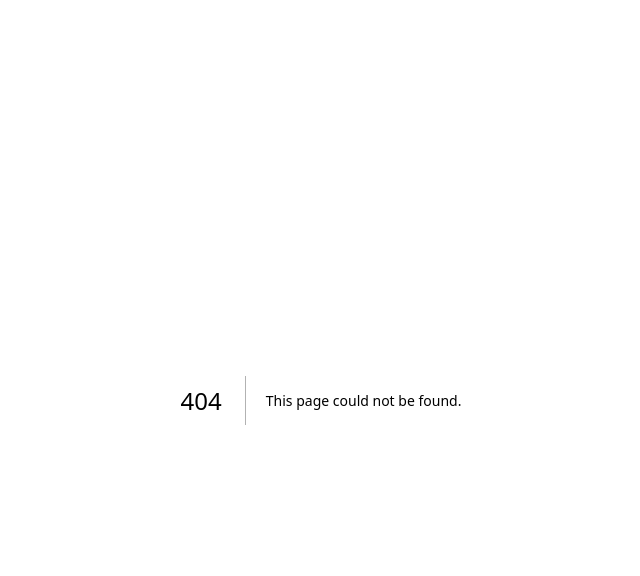
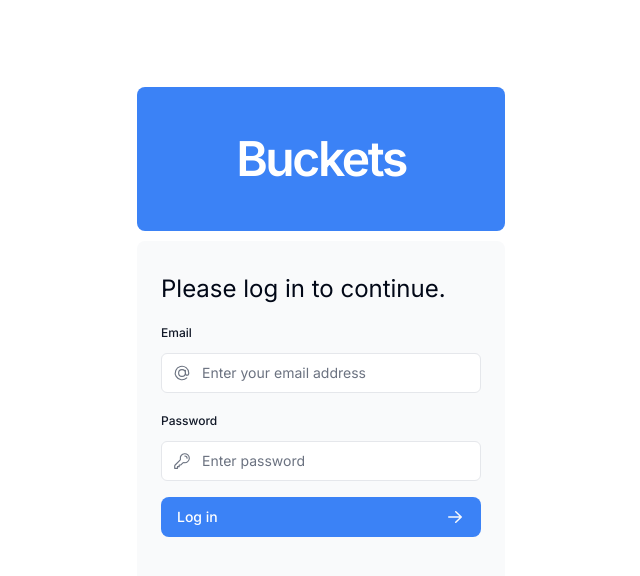
Before and after one commit to montblake/next-buckets, a Next.js app: page /login in a window 1280 px wide. Before the commit this address had no page. Shown: the top 576 px of the page, without its empty margins (319-959 px from the left). Built offline with nearby package versions, Linux system fonts and the light colour scheme; a web font is replaced by a local one.

Commit message:
Add Auth

```diff
--- a/app/buckets/layout.tsx
+++ b/app/buckets/layout.tsx
@@ -6,9 +6,9 @@
   return (
     <div className="relative flex h-screen w-screen flex-col items-center justify-start space-y-4 text-foreground">
       <BucketsHeader />
-      <div className="absolute top-4 right-4">
+      {/* <div className="absolute top-4 right-4">
         <ModeToggle />
-      </div>
+      </div> */}
       {children}
 
       <BucketsFooter />
--- a/app/lib/actions.ts
+++ b/app/lib/actions.ts
@@ -4,6 +4,8 @@
 import { sql } from '@vercel/postgres';
 import { revalidatePath } from 'next/cache';
 import { redirect } from 'next/navigation';
+import { signIn } from '@/../auth';
+import { AuthError } from 'next-auth';
 
 const FormSchema = z.object({
   id: z.string(),
@@ -122,3 +124,22 @@
   }
   revalidatePath('/buckets');
 }
+
+export async function authenticate(
+  prevState: string | undefined,
+  formData: FormData,
+) {
+  try {
+    await signIn('credentials', formData);
+  } catch (error) {
+    if (error instanceof AuthError) {
+      switch (error.type) {
+        case 'CredentialsSignin':
+          return 'Invalid credentials.';
+        default:
+          return 'Something went wrong.';
+      }
+    }
+    throw error;
+  }
+}
--- /dev/null
+++ b/app/login/page.tsx
@@ -0,0 +1,15 @@
+import BucketsLogo from '@/ui/components/buckets-logo';
+import LoginForm from '@/ui/components/login-form';
+
+export default function LoginPage() {
+  return (
+    <main className="flex items-center justify-center md:h-screen">
+      <div className="relative mx-auto flex w-full max-w-[400px] flex-col space-y-2.5 p-4 md:-mt-32">
+        <div className="flex h-20 w-full rounded-lg bg-blue-500 p-3 md:h-36 overflow-hidden justify-center items-center text-white">
+          <h1 className="text-5xl font-semibold tracking-tighter">Buckets</h1>
+        </div>
+        <LoginForm />
+      </div>
+    </main >
+  );
+}
--- a/app/ui/components/buckets-header.tsx
+++ b/app/ui/components/buckets-header.tsx
@@ -1,6 +1,8 @@
 // import Search from '@/ui/components/search';
 import { CreateBucket } from '@/ui/components/buttons';
-
+import { ModeToggle } from '@/ui/components/mode-toggle';
+import { signOut } from '@/../auth';
+import { PowerIcon } from '@heroicons/react/24/outline';
 
 export default function BucketsHeader() {
   return (
@@ -11,8 +13,20 @@
 
       <h1 className="text-[48px] font-bold">buckets</h1>
 
-
-      {/* <Search placeholder={"Filter buckets by term..."} /> */}
+      <div className="absolute top-4 right-4">
+        <ModeToggle />
+      </div>
+      <form
+        action={async () => {
+          'use server';
+          await signOut();
+        }}
+      >
+        <button className="flex h-[48px] grow items-center justify-center gap-2 rounded-md bg-gray-50 p-3 text-sm font-medium hover:bg-sky-100 hover:text-blue-600 md:flex-none md:justify-start md:p-2 md:px-3">
+          <PowerIcon className="w-6" />
+          <div className="hidden md:block">Sign Out</div>
+        </button>
+      </form>
       <CreateBucket />
 
 
--- /dev/null
+++ b/app/ui/components/buckets-logo.tsx
@@ -0,0 +1,7 @@
+import Image from 'next/image';
+
+export default function BucketsLogo() {
+  return (
+    <Image src="/buckets-logo.png" alt="Buckets Logo" width={400} height={400} />
+  );
+}
--- /dev/null
+++ b/app/ui/components/login-form.tsx
@@ -0,0 +1,89 @@
+'use client'
+
+import {
+  AtSymbolIcon,
+  KeyIcon,
+  ExclamationCircleIcon,
+} from '@heroicons/react/24/outline';
+import { ArrowRightIcon } from '@heroicons/react/20/solid';
+import { Button } from './button';
+import { useFormState, useFormStatus } from 'react-dom';
+import { authenticate } from '@/lib/actions';
+
+export default function LoginForm() {
+  const [errorMessage, dispatch] = useFormState(authenticate, undefined);
+
+  return (
+    <form action={dispatch} className="space-y-3">
+      <div className="flex-1 rounded-lg bg-gray-50 px-6 pb-4 pt-8">
+        <h1 className={`mb-3 text-2xl`}>
+          Please log in to continue.
+        </h1>
+        <div className="w-full">
+          <div>
+            <label
+              className="mb-3 mt-5 block text-xs font-medium text-gray-900"
+              htmlFor="email"
+            >
+              Email
+            </label>
+            <div className="relative">
+              <input
+                className="peer block w-full rounded-md border border-gray-200 py-[9px] pl-10 text-sm outline-2 placeholder:text-gray-500"
+                id="email"
+                type="email"
+                name="email"
+                placeholder="Enter your email address"
+                required
+              />
+              <AtSymbolIcon className="pointer-events-none absolute left-3 top-1/2 h-[18px] w-[18px] -translate-y-1/2 text-gray-500 peer-focus:text-gray-900" />
+            </div>
+          </div>
+          <div className="mt-4">
+            <label
+              className="mb-3 mt-5 block text-xs font-medium text-gray-900"
+              htmlFor="password"
+            >
+              Password
+            </label>
+            <div className="relative">
+              <input
+                className="peer block w-full rounded-md border border-gray-200 py-[9px] pl-10 text-sm outline-2 placeholder:text-gray-500"
+                id="password"
+                type="password"
+                name="password"
+                placeholder="Enter password"
+                required
+                minLength={6}
+              />
+              <KeyIcon className="pointer-events-none absolute left-3 top-1/2 h-[18px] w-[18px] -translate-y-1/2 text-gray-500 peer-focus:text-gray-900" />
+            </div>
+          </div>
+        </div>
+        <LoginButton />
+        <div
+          className="flex h-8 items-end space-x-1"
+          aria-live="polite"
+          aria-atomic="true"
+        >
+          {errorMessage && (
+            <>
+              <ExclamationCircleIcon className="h-5 w-5 text-red-500" />
+              <p className="text-sm text-red-500">{errorMessage}</p>
+            </>
+          )}
+        </div>
+      </div>
+    </form>
+  );
+}
+
+function LoginButton() {
+  const { pending } = useFormStatus();
+
+  return (
+    <Button className="mt-4 w-full" aria-disabled={pending}>
+      Log in <ArrowRightIcon className="ml-auto h-5 w-5 text-gray-50" />
+    </Button>
+  );
+}
--- /dev/null
+++ b/auth.config.ts
@@ -0,0 +1,21 @@
+import type { NextAuthConfig } from 'next-auth';
+
+export const authConfig = {
+  pages: {
+    signIn: '/login',
+  },
+  callbacks: {
+    authorized({ auth, request: { nextUrl } }) {
+      const isLoggedIn = !!auth?.user;
+      const isOnBuckets = nextUrl.pathname.startsWith('/buckets');
+      if (isOnBuckets) {
+        if (isLoggedIn) return true;
+        return false; // Redirect unauthorized users to login page
+      } else if (isLoggedIn) {
+        return Response.redirect(new URL('/buckets', nextUrl));
+      }
+      return true;
+    },
+  },
+  providers: [],
+} satisfies NextAuthConfig;
--- /dev/null
+++ b/auth.ts
@@ -0,0 +1,45 @@
+import NextAuth from 'next-auth';
+import { authConfig } from './auth.config';
+import Credentials from 'next-auth/providers/credentials';
+import { z } from 'zod';
+import { sql } from '@vercel/postgres';
+import type { User } from '@/lib/definitions';
+import bcrypt from 'bcrypt';
+
+async function getUser(email: string): Promise<User | undefined> {
+  try {
+    const user = await sql<User>`SELECT * FROM users WHERE email=${email}`;
+    return user.rows[0];
+  } catch (error) {
+    console.error('Failed to fetch user:', error);
+    throw new Error('Failed to fetch user');
+  }
+}
+
+export const { auth, signIn, signOut } = NextAuth({
+  ...authConfig,
+  providers: [
+    Credentials({
+      async authorize(credentials) {
+        const parsedCredentials = z
+          .object({
+            email: z.string().email(),
+            password: z.string().min(6)
+          })
+          .safeParse(credentials);
+
+        if (parsedCredentials.success) {
+          const { email, password } = parsedCredentials.data;
+          const user = await getUser(email);
+          if (!user) return null;
+          const passwordsMatch = await bcrypt.compare(password, user.password);
+
+          if (passwordsMatch) return user;
+        }
+
+        console.log('Invalid credentials');
+        return null;
+      },
+    }),
+  ],
+});
--- a/package.json
+++ b/package.json
@@ -26,6 +26,7 @@
     "clsx": "^2.1.0",
     "lucide-react": "^0.315.0",
     "next": "^14.0.2",
+    "next-auth": "^5.0.0-beta.5",
     "next-themes": "^0.2.1",
     "postcss": "8.4.31",
     "react": "18.2.0",
```
Also changed, not shown: middleware.ts (added, +9 -0 lines), public/buckets-logo.png (added), 1 other file (tests, documents, lock files or other folders).
